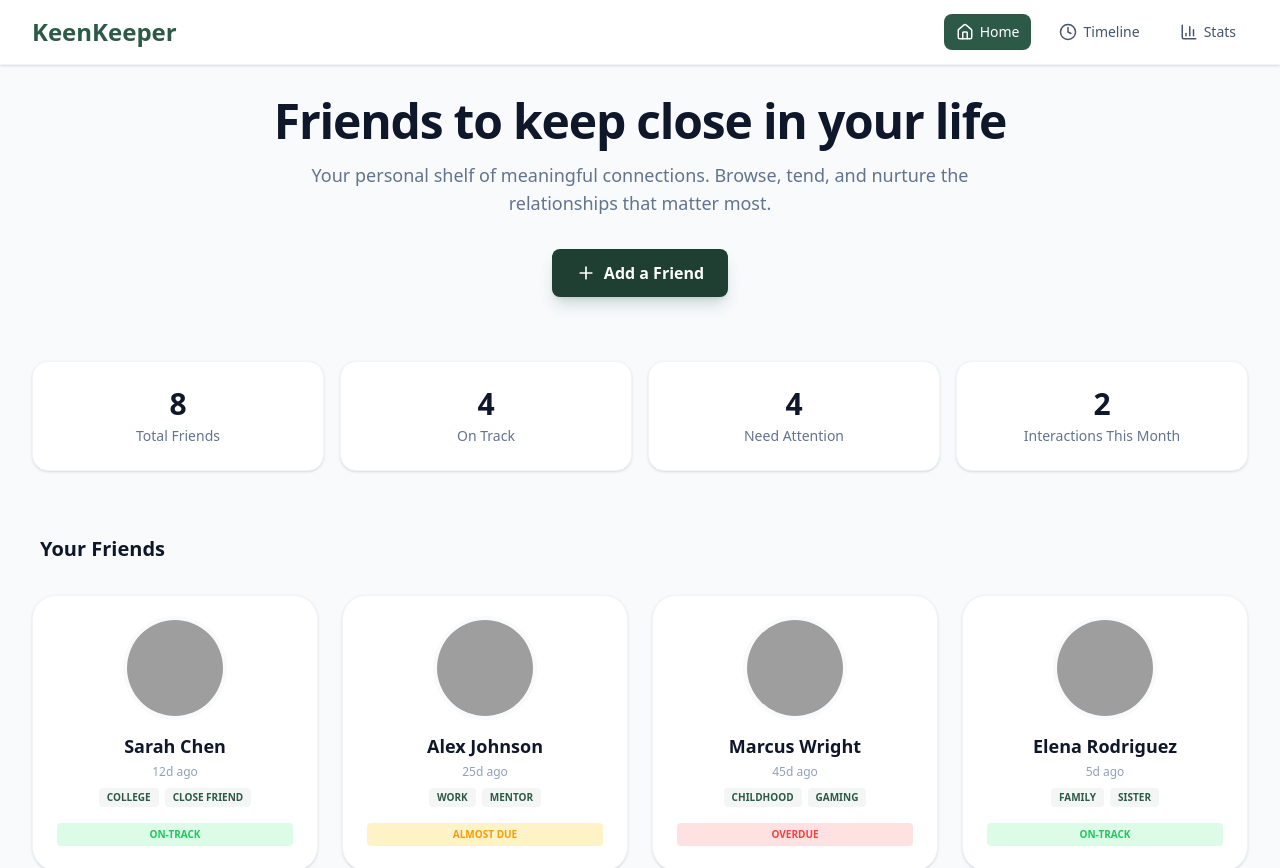
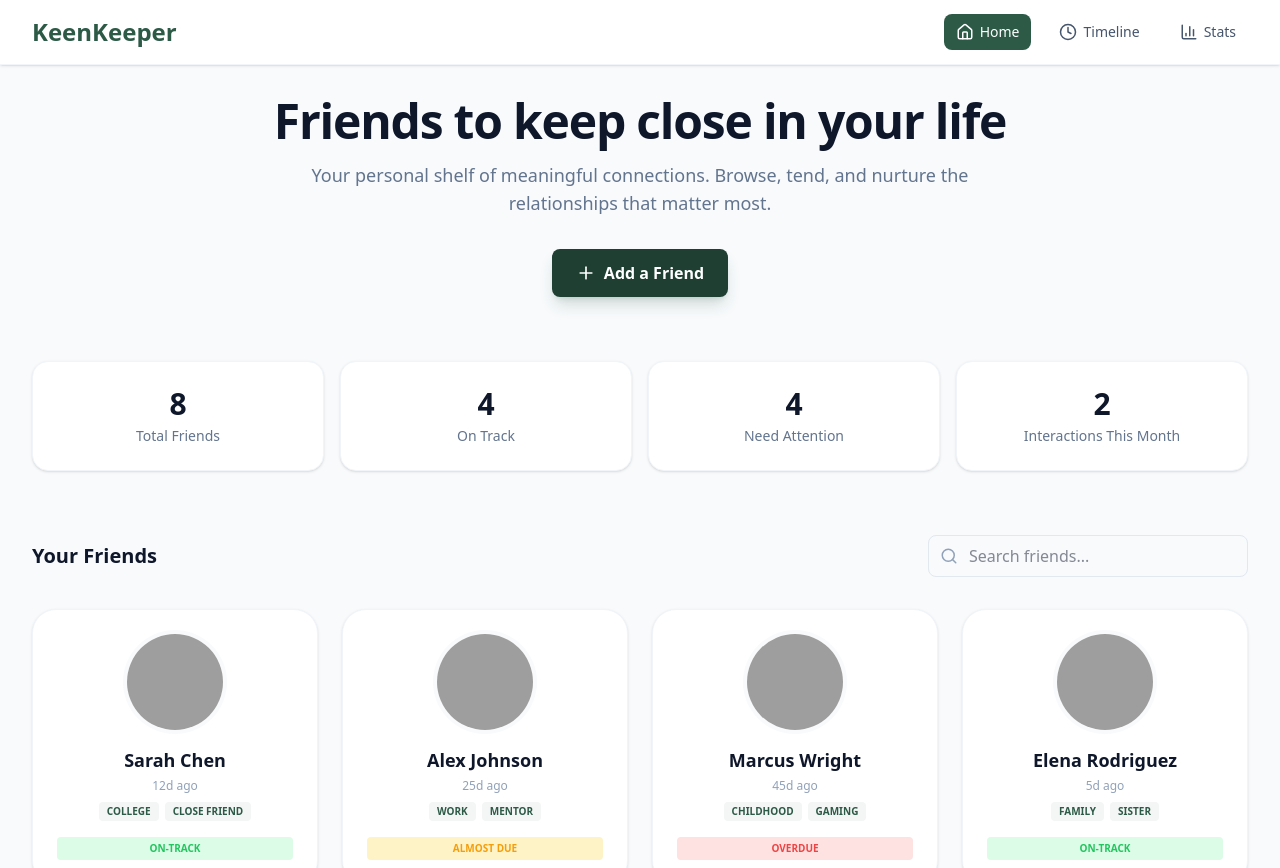
Before and after one commit to sarifulrana78/Keen_Keeper, a React (Vite) app: page / in a window 1280 px wide. Shown: the top 868 px of the page. Built offline with nearby package versions, Linux system fonts and the light colour scheme; grey boxes are pictures that could not be loaded.

Commit message:
Add search functionality to filter friends by name or tags

```diff
--- a/src/pages/Home.tsx
+++ b/src/pages/Home.tsx
@@ -1,6 +1,6 @@
-import React from 'react';
+import React, { useState, useMemo } from 'react';
 import { useNavigate } from 'react-router-dom';
-import { Plus, Users, CheckCircle, AlertCircle, BarChart2 } from 'lucide-react';
+import { Plus, Users, CheckCircle, AlertCircle, BarChart2, Search } from 'lucide-react';
 import { useFriends } from '../context/FriendContext';
 import { StatusBadge } from '../components/ui/StatusBadge';
 import { motion } from 'motion/react';
@@ -8,6 +8,15 @@ import { motion } from 'motion/react';
 const Home: React.FC = () => {
   const { friends, isLoading, timeline } = useFriends();
   const navigate = useNavigate();
+  const [searchQuery, setSearchQuery] = useState('');
+
+  const filteredFriends = useMemo(() => {
+    if (!searchQuery) return friends;
+    return friends.filter(friend =>
+      friend.name.toLowerCase().includes(searchQuery.toLowerCase()) ||
+      friend.tags.some(tag => tag.toLowerCase().includes(searchQuery.toLowerCase()))
+    );
+  }, [friends, searchQuery]);
 
   const totalFriends = friends.length;
   const onTrackCount = friends.filter(f => f.status === 'on-track').length;
@@ -64,9 +73,21 @@ const Home: React.FC = () => {
 
       {/* Friends Grid */}
       <section className="max-w-7xl mx-auto px-4 sm:px-6 lg:px-8">
-        <h2 className="text-xl font-bold text-slate-900 mb-8 px-2">Your Friends</h2>
+        <div className="flex flex-col sm:flex-row justify-between items-start sm:items-center mb-8 gap-4">
+          <h2 className="text-xl font-bold text-slate-900">Your Friends</h2>
+          <div className="relative w-full sm:w-80">
+            <Search className="absolute left-3 top-1/2 transform -translate-y-1/2 text-slate-400" size={18} />
+            <input
+              type="text"
+              placeholder="Search friends..."
+              value={searchQuery}
+              onChange={(e) => setSearchQuery(e.target.value)}
+              className="w-full pl-10 pr-4 py-2 border border-slate-200 rounded-lg focus:ring-2 focus:ring-brand focus:border-transparent"
+            />
+          </div>
+        </div>
         <div className="grid grid-cols-1 sm:grid-cols-2 lg:grid-cols-4 gap-6">
-          {friends.map((friend, idx) => (
+          {filteredFriends.map((friend, idx) => (
             <motion.div
               initial={{ opacity: 0, scale: 0.95 }}
               animate={{ opacity: 1, scale: 1 }}
```
